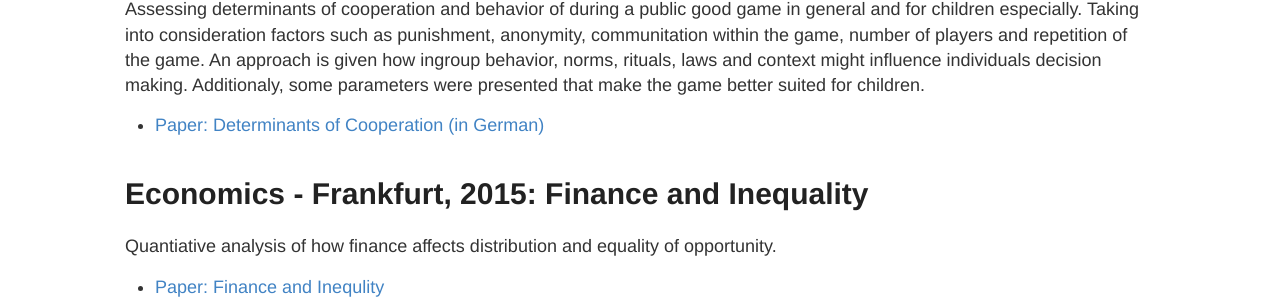
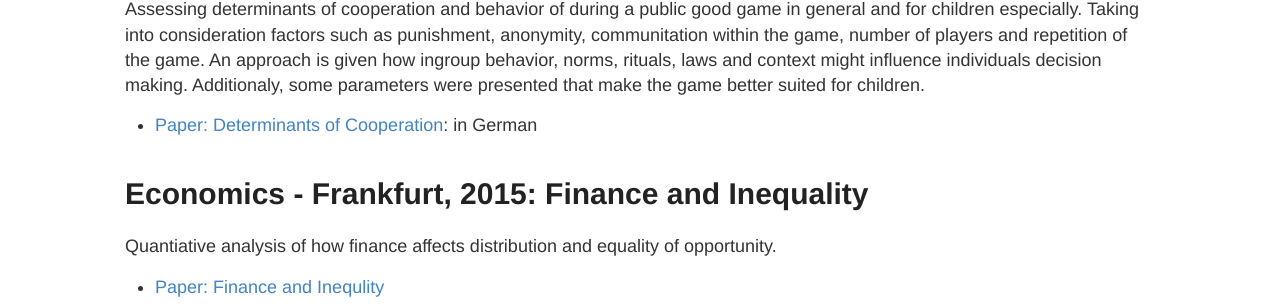
Before and after one commit to Mariusmarten/mariusmarten.github.io, a Jekyll site: the page built from projects.md, in a window 1280 px wide. Shown: the part 1001-1309 px from the top of the page. Built offline with Jekyll 4.4.1, drawn with Linux system fonts in a browser that asks for light colours.

```diff
--- a/projects.md
+++ b/projects.md
@@ -28,7 +28,7 @@ Review paper about the state of the art in achieving machine consciousness by us
 Economics - Frankfurt, 2016: Determinants of Cooperation
 ====================
 Assessing determinants of cooperation and behavior of during a public good game in general and for children especially. Taking into consideration factors such as punishment, anonymity, communitation within the game, number of players and repetition of the game. An approach is given how ingroup behavior, norms, rituals, laws and context might influence individuals decision making. Additionaly, some parameters were presented that make the game better suited for children.
-- [Paper: Determinants of Cooperation (in German)]({{mariusmarten.github.io}}/projects/2016_Determinants of Cooperation.pdf)
+- [Paper: Determinants of Cooperation]({{mariusmarten.github.io}}/projects/2016_Determinants of Cooperation.pdf): in German
 
 
 Economics - Frankfurt, 2015: Finance and Inequality
```
